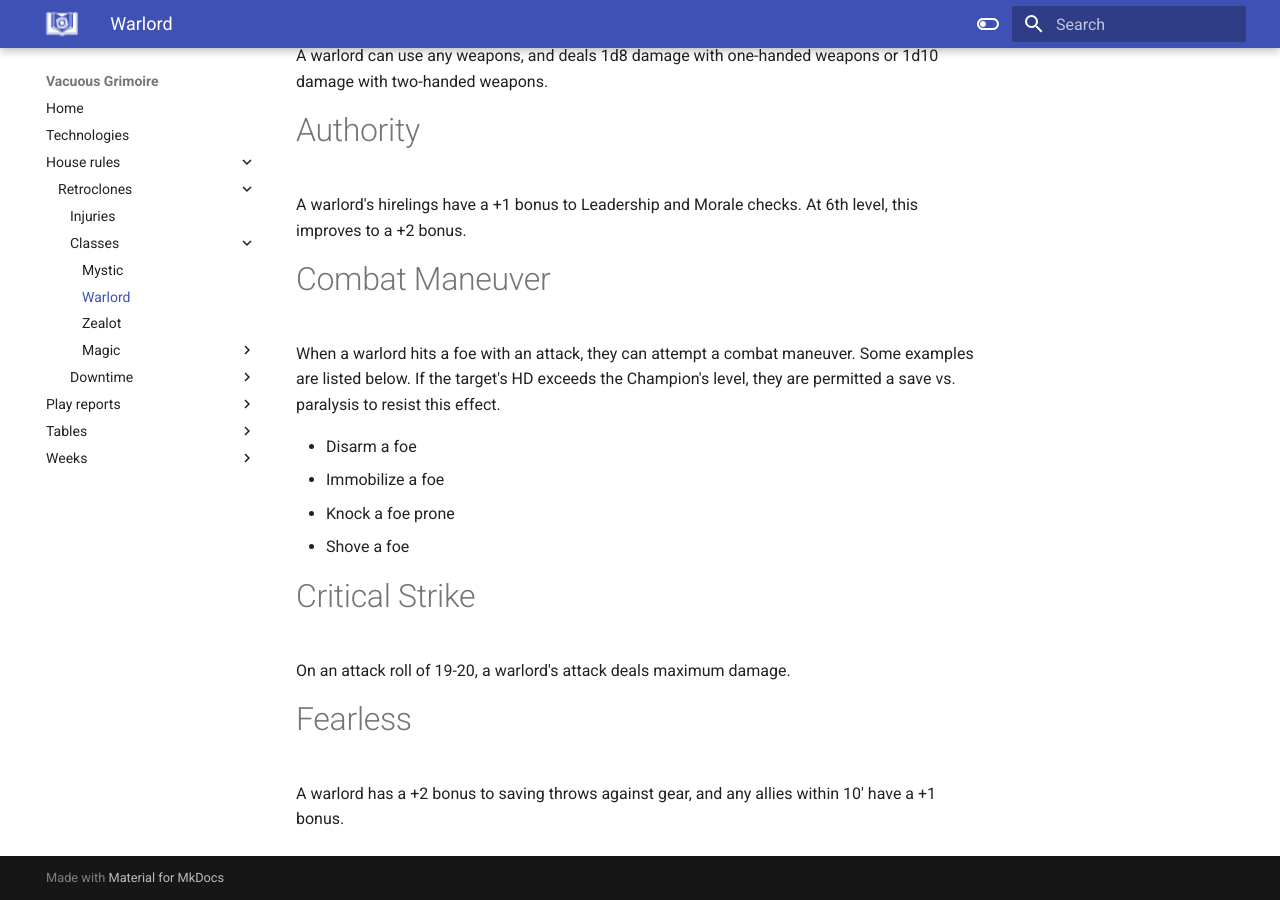
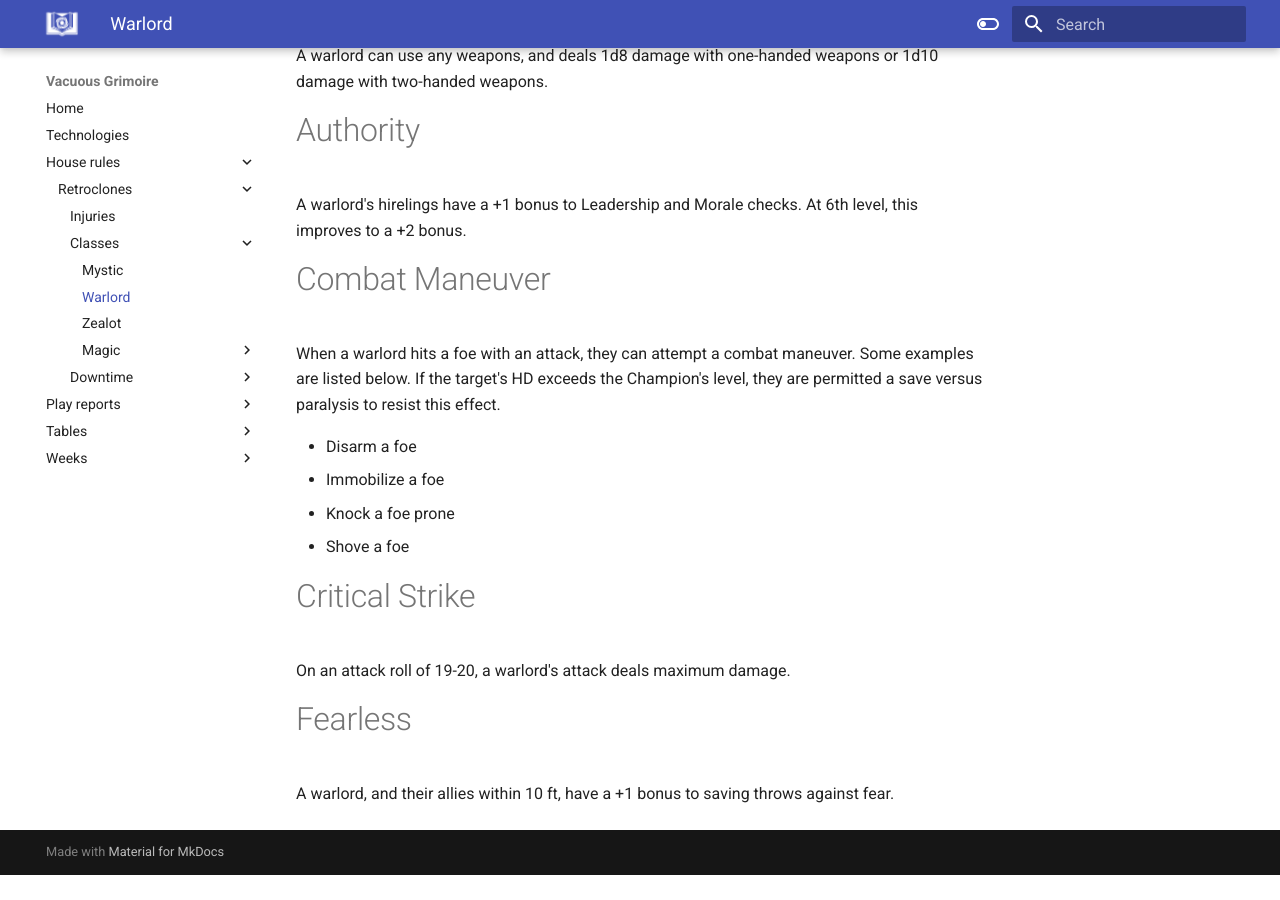
Before and after one commit to vacuousgrimoire/vacuousgrimoire.github.io, an MkDocs documentation site: the page built from docs/house-rules/retroclones/classes/Warlord.md, in a window 1280 px wide and 900 px high, scrolled down 1513 px. Built offline with MkDocs 1.6.1 and Material for MkDocs 9.7.7, drawn with Linux system fonts in a browser that asks for light colours; after the commit the page ends 2388 px from its top, so only the background shows below that.

Commit message:
Improve wording, fix typo

```diff
--- a/docs/house-rules/retroclones/classes/Warlord.md
+++ b/docs/house-rules/retroclones/classes/Warlord.md
@@ -38,7 +38,7 @@ A warlord can use any weapons, and deals 1d8 damage with one-handed weapons or 1
 A warlord's hirelings have a +1 bonus to Leadership and Morale checks. At 6th level, this improves to a +2 bonus.
 
 # Combat Maneuver
-When a warlord hits a foe with an attack, they can attempt a combat maneuver. Some examples are listed below. If the target's HD exceeds the Champion's level, they are permitted a save vs. paralysis to resist this effect.
+When a warlord hits a foe with an attack, they can attempt a combat maneuver. Some examples are listed below. If the target's HD exceeds the Champion's level, they are permitted a save versus paralysis to resist this effect.
 
 - Disarm a foe
 - Immobilize a foe
@@ -49,4 +49,4 @@ When a warlord hits a foe with an attack, they can attempt a combat maneuver. So
 On an attack roll of 19-20, a warlord's attack deals maximum damage.
 
 # Fearless
-A warlord has a +2 bonus to saving throws against gear, and any allies within 10' have a +1 bonus.
+A warlord, and their allies within 10 ft, have a +1 bonus to saving throws against fear.
```
